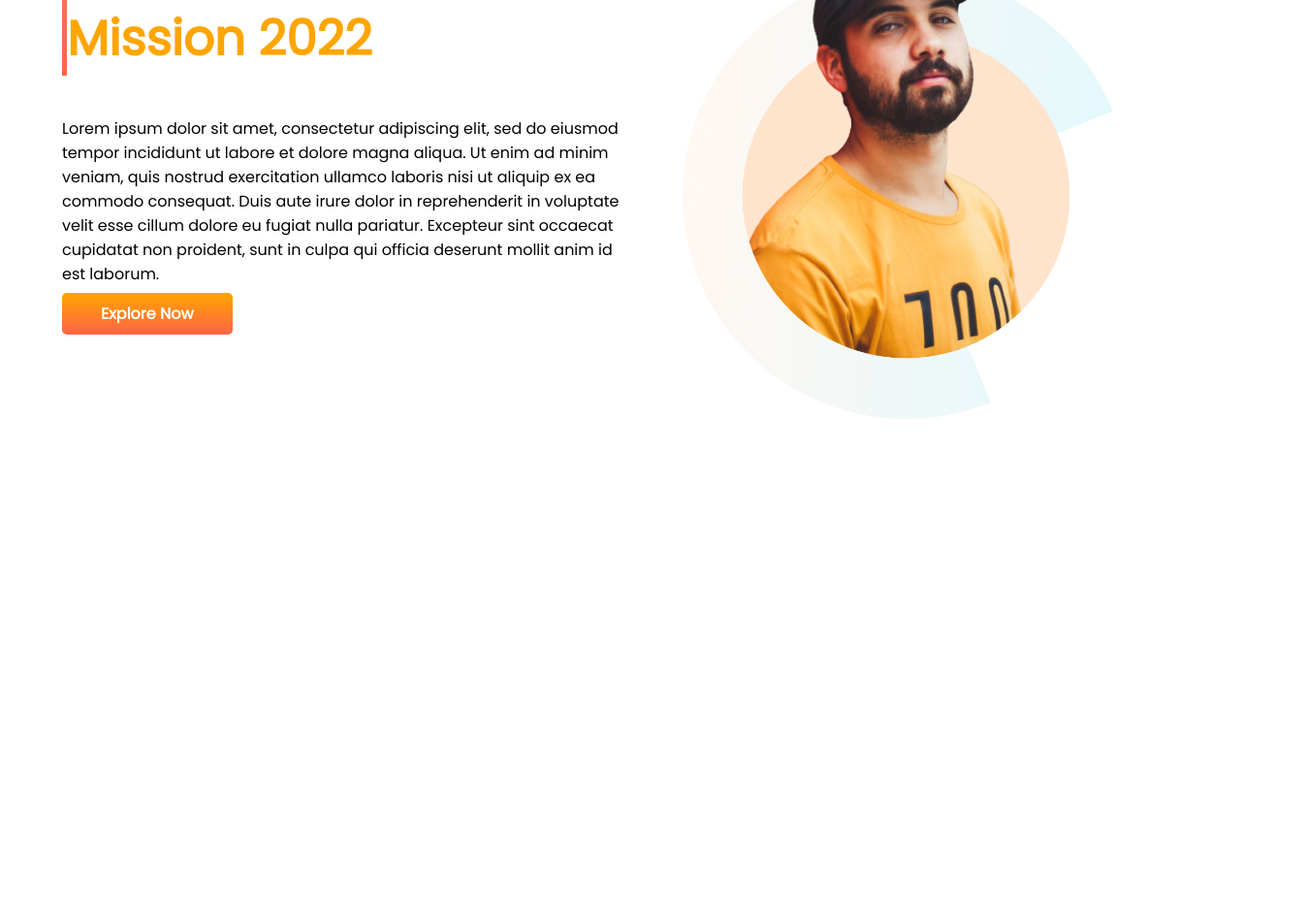
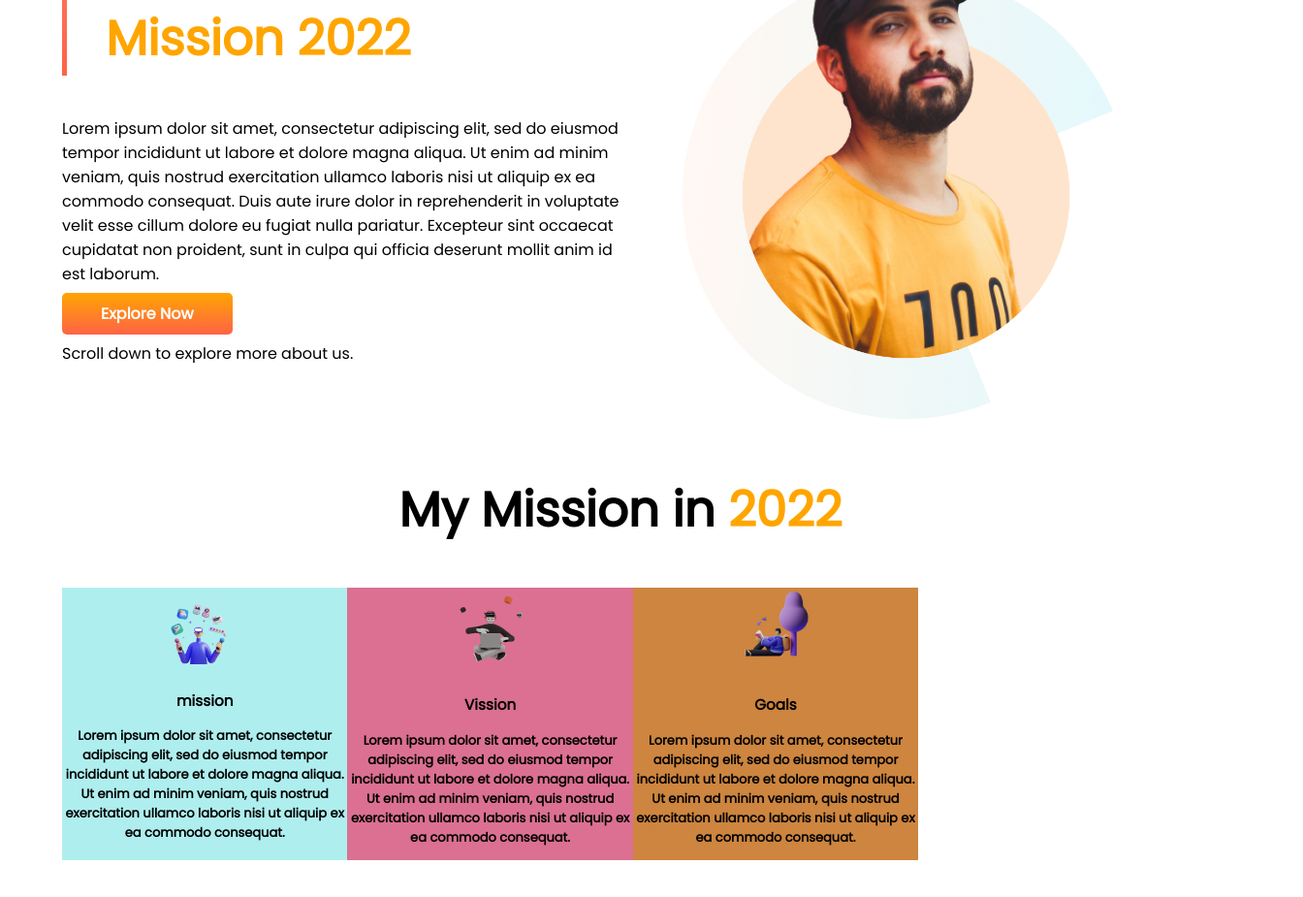
Before and after one commit to saka-bta/assignment-1, a plain HTML site: page index.html in a window 1280 px wide. Shown: the part 155-1080 px from the top of the page at 97% size, 1344 px wide, since content can reach past the window. Before the commit the page ends 800 px from the top, so only its background shows below. Drawn offline with Linux system fonts and the light colour scheme.

Commit message:
add-mission-area

```diff
--- a/index.html
+++ b/index.html
@@ -14,9 +14,11 @@
 </head>
 <section class="flexible-container">
     <div class="half-width">
-        <div class="top-banner">
-            <h1>Stay Focused on</h1>
-            <h1><span class="orange-color">Mission 2022</span></h1>
+        <div id="top-banner">
+            <span>
+                <h1>Stay Focused on</h1>
+                <h1><span class="orange-color">Mission 2022</span></h1>
+            </span>
         </div>
         <p>Lorem ipsum dolor sit amet, consectetur adipiscing elit, sed do eiusmod tempor incididunt ut labore et dolore
             magna
@@ -28,10 +30,46 @@
         <a class="link-button" target="_blank"
             href="https://www.blogger.com/blog/posts/4858055189541430675?blogID=4858055189541430675#allposts">Explore
             Now</a>
+        <p>Scroll down to explore more about us.</p>
     </div>
 
     <div class="half-width">
         <img src="images/person/person-0.png" alt="1st-image">
+    </div>
+</section>
+
+<section class="mission-area">
+    <h1>My Mission in <span class="orange-color">2022</span></h1>
+    <div class="mission-area-display-flex">
+        <div class="mission">
+            <img src="images/illustrators/illustrator-1.png" alt="mission-image">
+            <h3>mission</h3>
+            <p>Lorem ipsum dolor sit amet, consectetur adipiscing elit, sed do eiusmod tempor incididunt ut labore et
+                dolore
+                magna
+                aliqua. Ut enim ad minim veniam, quis nostrud exercitation ullamco laboris nisi ut aliquip ex ea commodo
+                consequat.</p>
+        </div>
+        <div class="vission">
+            <img src="images/illustrators/illustrator-2.png" alt="vission-image">
+            <h3>Vission</h3>
+            <p>Lorem ipsum dolor sit amet, consectetur adipiscing elit, sed do eiusmod tempor incididunt ut labore et
+                dolore
+                magna
+                aliqua. Ut enim ad minim veniam, quis nostrud exercitation ullamco laboris nisi ut aliquip ex ea commodo
+                consequat.</p>
+        </div>
+        <div class="goals">
+            <img src="images/illustrators/illustrator-3.png" alt="goals-image">
+            <h3>Goals</h3>
+            <p>
+                Lorem ipsum dolor sit amet, consectetur adipiscing elit, sed do eiusmod tempor incididunt ut labore et
+                dolore
+                magna
+                aliqua. Ut enim ad minim veniam, quis nostrud exercitation ullamco laboris nisi ut aliquip ex ea commodo
+                consequat.
+            </p>
+        </div>
     </div>
 </section>
 
--- a/style.css
+++ b/style.css
@@ -7,6 +7,13 @@ h1{
 }
 h2{
     font-size: 40px;
+}
+#top-banner{
+    font-weight: bolder;
+    padding-left: 40px;
+    border-left: 5px solid;
+    border-image: linear-gradient(salmon, tomato);
+    border-image-slice: 1;
 }
 .flexible-container{
     display: flex;
@@ -22,11 +29,6 @@ h2{
 .half-width img{
     width: 80%;
 }
-.top-banner{
-    border-left: 5px solid;
-    border-image: linear-gradient(salmon, tomato);
-    border-image-slice: 1;
-}
 .link-button{
     text-decoration: none;
     background-image: linear-gradient(orange, tomato);
@@ -35,3 +37,35 @@ h2{
     font-weight: 700;
     border-radius: 5px;
 }
+.mission-area{
+    text-align: center;
+    font-weight: bolder;
+    font-size: 50px;
+}
+.mission{
+    background-color: paleturquoise;
+    width: 23%;
+    border: 10px;
+}
+.vission{
+    background-color: palevioletred;
+    width: 23%;
+}
+.goals{
+    background-color: peru;
+    width: 23%;
+}
+.mission-area-display-flex{
+    display: flex;
+    margin-bottom: 50px;
+    width: 100%;
+    font-size: small;
+    text-justify: auto;
+    margin-left: 5%;
+    margin-right: 5%;
+    border-radius: 10px;
+
+}
+.mission-area-display-flex img{
+    width: 30%;
+}
```
